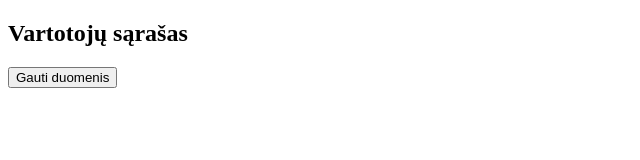
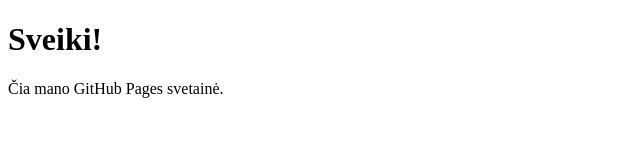
Before and after one commit to alfand80/alfredas, a plain HTML site: page index.html in a window 1280 px wide. Shown: the whole page, without its empty margins (0-640 px from the left). Drawn offline with Linux system fonts and the light colour scheme.

Commit message:
Update index.html

```diff
--- a/index.html
+++ b/index.html
@@ -1,23 +1,10 @@
 <!DOCTYPE html>
 <html>
+<head>
+    <title>Alfredo svetainė</title>
+</head>
 <body>
-<h2>Vartotojų sąrašas</h2>
-<button onclick="loadUsers()">
-    Gauti duomenis
-</button>
-<ul id="users"></ul>
-<script>
-async function loadUsers() {
-    const response =
-        await fetch(
-        'https://jsonplaceholder.typicode.com/users');
-    const users = await response.json();
-    let html = '';
-    users.forEach(user => {
-        html += `<li>${user.name}</li>`;
-    });
-    document.getElementById('users').innerHTML = html;
-}
-</script>
+    <h1>Sveiki!</h1>
+    <p>Čia mano GitHub Pages svetainė.</p>
 </body>
 </html>
```
